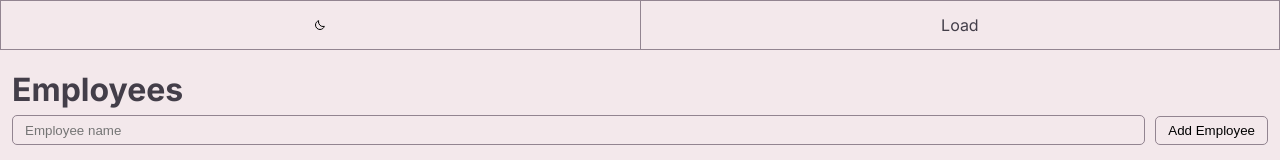
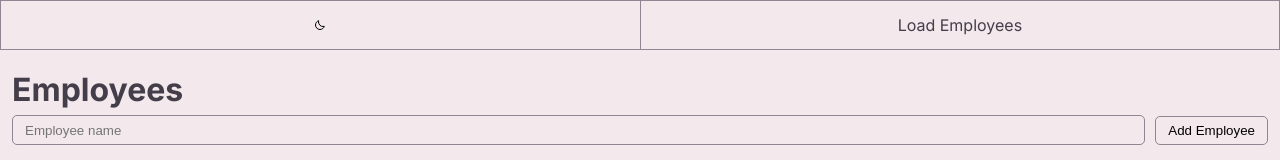
Before and after one commit to DmitriyBartenev/effector, a Next.js app: page / in a window 1280 px wide. Shown: the top 160 px of the page. Built offline with nearby package versions, Linux system fonts and the light colour scheme.

Commit message:
Updated Header

```diff
--- a/src/components/Header/Header.tsx
+++ b/src/components/Header/Header.tsx
@@ -11,7 +11,7 @@ const Header = () => {
         <DarkThemeIcon />
       </div>
       <div>
-        <p>Load</p>
+        <p>Load Employees</p>
       </div>
     </div>
   );
```
